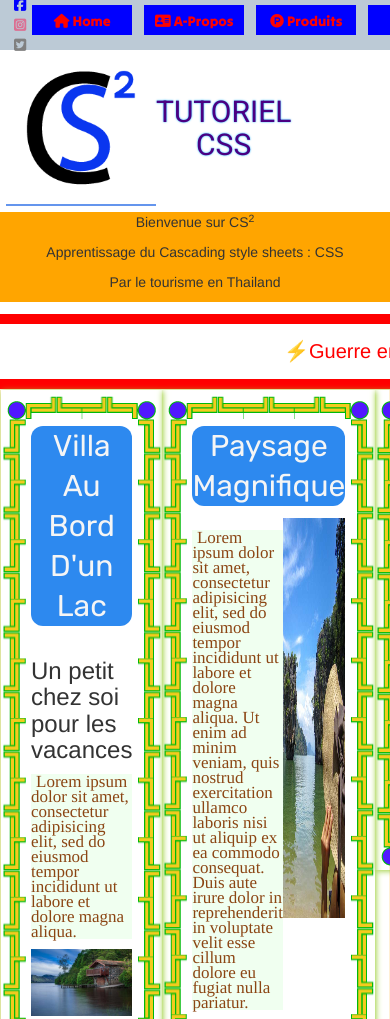
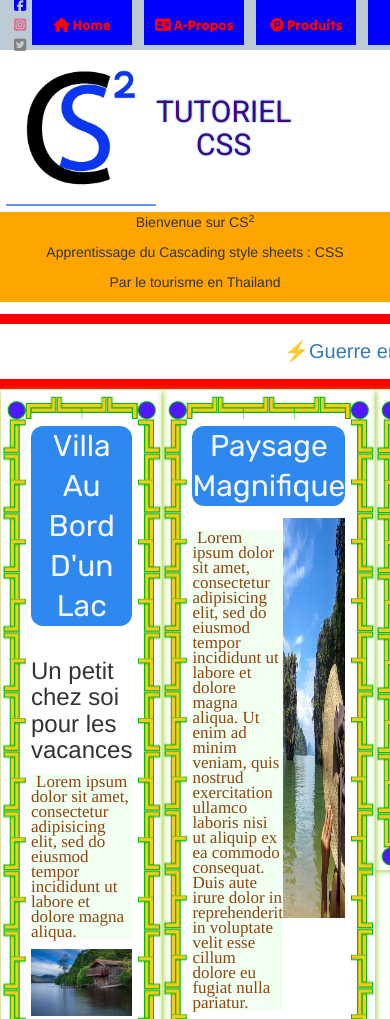
Before and after one commit to megister-X/tourismeCSS, a plain HTML site: page index.html in a window 390 px wide. Shown: the top 1019 px of the page. Drawn offline with nearby package versions, Linux system fonts and the light colour scheme; files whose address does not match are found by name; a web font is replaced by a local one.

Commit message:
link nav

```diff
--- a/css/style.css
+++ b/css/style.css
@@ -52,6 +52,10 @@
   	width: 100%;
   	height: auto;
   }
+  a{
+  	cursor: pointer;
+  	text-decoration: none;
+  }
 
   .centrer{
   	align-self: center;
@@ -62,43 +66,6 @@
   	font-family: 4rem;
   	color: lime;
   }
-
-  a{
-  	cursor: pointer;
-  	text-decoration: none;
-
-  	transition: color 1s;
-  	transition-timing-function: ease;
-  		transition-duration: 0.5s;
-  		transition-delay: 0.1s;
-  		transition-property: background-color;
-  }
-
-
-   /* unvisited link */
-a:link {
-  color: red;
-}
-
-/* visited link */
-a:visited {
-  color: whitesmoke;
-}
-
-/* mouse over link */
-li:hover a{
-  color: orange;
-  border: 1px solid lime;
-  background-color: #92a8d150;
-  width: 100px;
-  height: 30px;
-}
-
-/* selected link */
-a:active {
-  color: blue;
-}
-
  /*p::first-line {
   color: #4faf9f;
   font-variant: small-caps;
@@ -174,7 +141,7 @@ nav{
 nav ul{
 	display: flex;
 	width: fit-content;
-	height: 30px;
+	height: 50px;
 }
 
 nav ul li{
@@ -183,20 +150,42 @@ nav ul li{
 	background-color: gray;
 	text-align: center;
 	align-self: center;
-	height: 30px;
+	height: 50px;
 }
-nav ul li a{
+  nav ul li a{
 	display: block;
-	padding-block: 6px;
-	color: transparent;
-	text-align: center;
-	align-self: center;
+	padding-block:20px;
 	width: 100px;
+	height: 100%;
 	background-color: blue;
 	font-family: TiltWarpgras, sans-serif;
+	/*  	transition: color 1s;*/
+  transition-timing-function: ease;
+  transition-duration: 0.5s;
+  transition-delay: 0.1s;
+  transition-property: background-color;
+}
+   /* unvisited link */
+nav ul li a:link {
+  color: red;
 }
 
+/* visited link */
+nav ul li a:visited {
+  color: #92a8d1;
+}
 
+/* mouse over link */
+nav ul li:hover a{
+	color: orange;
+  border: 1px solid lime;
+  background-color: #92a8d150;
+}
+
+/* selected link */
+nav ul li a:active {
+  color: blue;
+}
 
 /*   Header    */
 
@@ -958,8 +947,6 @@ nav{
 	min-height: 50px;
 }
 nav ul{
-	width: 100%;
-	height: 50px;
 }
 
 nav ul li{
@@ -967,16 +954,7 @@ nav ul li{
 	list-style: none;
 }
 nav ul li a{
-	display: block;
-	padding-block: 6px;
-	color: transparent;
-	text-align: center;
-	align-self: center;
-	width: 100px;
-	height: 30px;
-	background-color: blue;
-
-	font-family: TiltWarpgras, sans-serif;
+	height: 50px;
 }
 /*	apropos   */
 /*	produits   */
```
